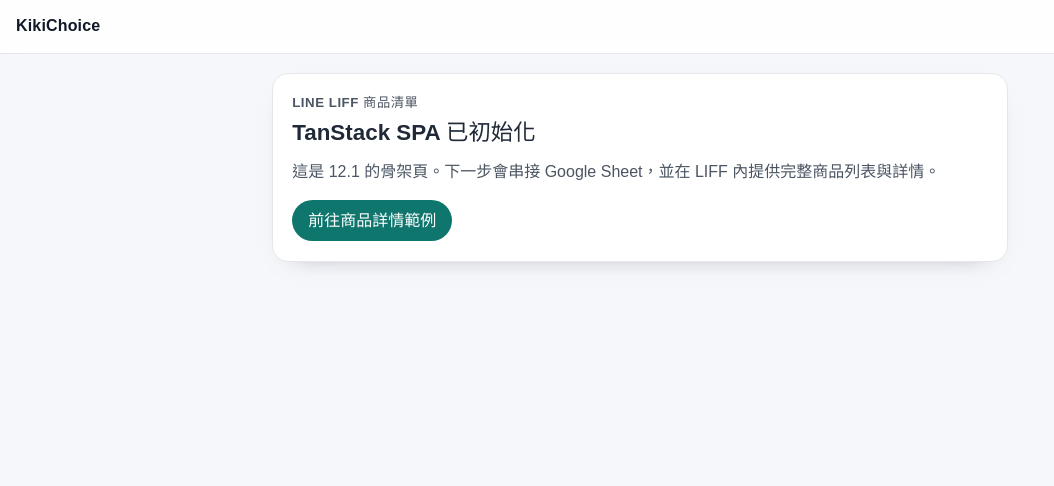
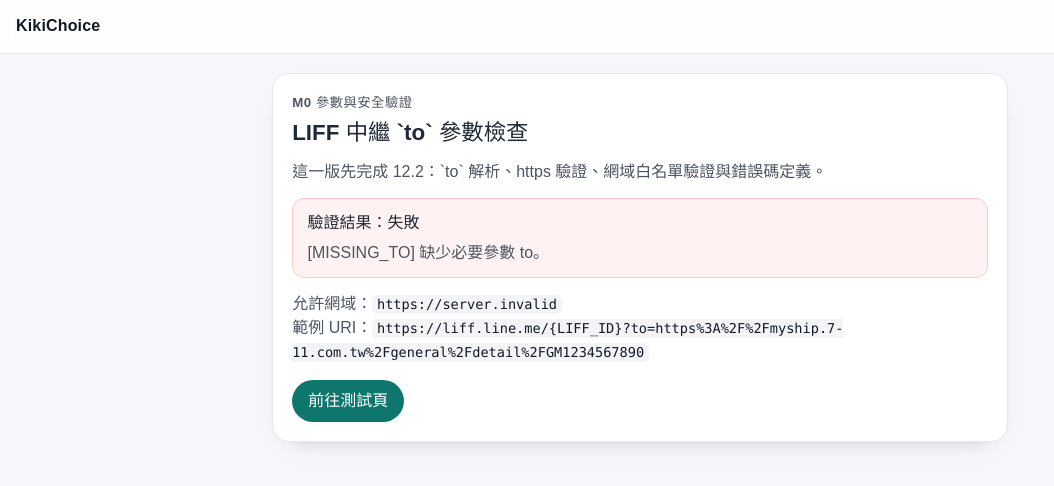
Before and after one commit to huangc28/kikichoice-line-liff, a React (Vite) app: page / in a window 1280 px wide. Shown: the top 486 px of the page, without its empty margins (0-1054 px from the left). Built offline with nearby package versions, Linux system fonts and the light colour scheme; no server answers.

Commit message:
feat: add relay to-param validation and security guard

```diff
--- /dev/null
+++ b/src/features/relay/types.ts
@@ -0,0 +1,20 @@
+export type RelayErrorCode =
+  | 'MISSING_TO'
+  | 'INVALID_TO_URL'
+  | 'INSECURE_PROTOCOL'
+  | 'HOST_NOT_ALLOWED'
+
+export type RelayValidationError = {
+  ok: false
+  code: RelayErrorCode
+  message: string
+  rawTo?: string
+}
+
+export type RelayValidationSuccess = {
+  ok: true
+  targetUrl: string
+  hostname: string
+}
+
+export type RelayValidationResult = RelayValidationSuccess | RelayValidationError
--- a/src/index.css
+++ b/src/index.css
@@ -86,6 +86,35 @@
   gap: 0.75rem;
 }
 
+.status {
+  border-radius: 0.75rem;
+  padding: 0.75rem 0.9rem;
+  margin: 0.9rem 0;
+}
+
+.status.success {
+  border: 1px solid #99f6e4;
+  background: #f0fdfa;
+}
+
+.status.error {
+  border: 1px solid #fecaca;
+  background: #fef2f2;
+}
+
+.status p {
+  margin-top: 0.35rem;
+}
+
+code {
+  font-family: ui-monospace, "SF Mono", Menlo, Monaco, Consolas, "Liberation Mono", "Courier New", monospace;
+  font-size: 0.85em;
+  background: #f3f4f6;
+  color: #111827;
+  padding: 0.1em 0.35em;
+  border-radius: 0.35em;
+}
+
 .button {
   display: inline-flex;
   align-items: center;
--- /dev/null
+++ b/src/lib/security/relay-url.ts
@@ -0,0 +1,86 @@
+import type { RelayErrorCode, RelayValidationResult } from '../../features/relay/types'
+
+const DEFAULT_ALLOWED_RELAY_HOSTS = ['myship.7-11.com.tw']
+
+const RELAY_ERROR_MESSAGES: Record<RelayErrorCode, string> = {
+  MISSING_TO: '缺少必要參數 to。',
+  INVALID_TO_URL: 'to 不是合法網址。',
+  INSECURE_PROTOCOL: '只允許 https 連結。',
+  HOST_NOT_ALLOWED: '此連結網域不在允許清單內。',
+}
+
+export function getRelayErrorMessage(code: RelayErrorCode): string {
+  return RELAY_ERROR_MESSAGES[code]
+}
+
+export function getAllowedRelayHostsFromEnv(): string[] {
+  const rawHosts = import.meta.env.VITE_ALLOWED_RELAY_HOSTS
+
+  if (typeof rawHosts !== 'string' || rawHosts.trim().length === 0) {
+    return DEFAULT_ALLOWED_RELAY_HOSTS
+  }
+
+  const normalized = rawHosts
+    .split(',')
+    .map((host) => host.trim().toLowerCase())
+    .filter((host) => host.length > 0)
+
+  return normalized.length > 0 ? [...new Set(normalized)] : DEFAULT_ALLOWED_RELAY_HOSTS
+}
+
+export function encodeRelayTarget(targetUrl: string): string {
+  return encodeURIComponent(targetUrl)
+}
+
+export function validateRelayTarget(
+  rawTo: string | undefined,
+  allowedHosts: string[],
+): RelayValidationResult {
+  if (!rawTo || rawTo.trim().length === 0) {
+    return {
+      ok: false,
+      code: 'MISSING_TO',
+      message: getRelayErrorMessage('MISSING_TO'),
+    }
+  }
+
+  let parsed: URL
+
+  try {
+    parsed = new URL(rawTo)
+  } catch {
+    return {
+      ok: false,
+      code: 'INVALID_TO_URL',
+      message: getRelayErrorMessage('INVALID_TO_URL'),
+      rawTo,
+    }
+  }
+
+  if (parsed.protocol !== 'https:') {
+    return {
+      ok: false,
+      code: 'INSECURE_PROTOCOL',
+      message: getRelayErrorMessage('INSECURE_PROTOCOL'),
+      rawTo,
+    }
+  }
+
+  const hostname = parsed.hostname.toLowerCase()
+  const normalizedAllowedHosts = allowedHosts.map((host) => host.toLowerCase())
+
+  if (!normalizedAllowedHosts.includes(hostname)) {
+    return {
+      ok: false,
+      code: 'HOST_NOT_ALLOWED',
+      message: getRelayErrorMessage('HOST_NOT_ALLOWED'),
+      rawTo,
+    }
+  }
+
+  return {
+    ok: true,
+    targetUrl: parsed.toString(),
+    hostname,
+  }
+}
--- a/src/routes/__root.tsx
+++ b/src/routes/__root.tsx
@@ -10,7 +10,7 @@
     <>
       <div className="app-shell">
         <header className="topbar">
-          <Link className="brand" to="/">
+          <Link className="brand" search={{}} to="/">
             KikiChoice
           </Link>
         </header>
--- a/src/routes/index.tsx
+++ b/src/routes/index.tsx
@@ -1,20 +1,62 @@
 import { Link, createFileRoute } from '@tanstack/react-router'
 
+import { encodeRelayTarget, getAllowedRelayHostsFromEnv, validateRelayTarget } from '../lib/security/relay-url'
+
+type RelaySearch = {
+  to?: string
+}
+
 export const Route = createFileRoute('/')({
+  validateSearch: (search: Record<string, unknown>): RelaySearch => {
+    if (typeof search.to === 'string') {
+      return { to: search.to }
+    }
+
+    return {}
+  },
   component: HomePage,
 })
 
 function HomePage() {
+  const { to } = Route.useSearch()
+  const allowedHosts = getAllowedRelayHostsFromEnv()
+  const validation = validateRelayTarget(to, allowedHosts)
+  const exampleTarget = 'https://myship.7-11.com.tw/general/detail/GM1234567890'
+  const exampleRelayUrl = `https://liff.line.me/{LIFF_ID}?to=${encodeRelayTarget(exampleTarget)}`
+
   return (
     <section className="panel">
-      <p className="eyebrow">LINE LIFF 商品清單</p>
-      <h1>TanStack SPA 已初始化</h1>
+      <p className="eyebrow">M0 參數與安全驗證</p>
+      <h1>LIFF 中繼 `to` 參數檢查</h1>
+      <p>這一版先完成 12.2：`to` 解析、https 驗證、網域白名單驗證與錯誤碼定義。</p>
+      {validation.ok ? (
+        <div className="status success">
+          <strong>驗證結果：通過</strong>
+          <p>可用於 M1 外開流程。</p>
+          <p>
+            target: <code>{validation.targetUrl}</code>
+          </p>
+          <p>
+            host: <code>{validation.hostname}</code>
+          </p>
+        </div>
+      ) : (
+        <div className="status error">
+          <strong>驗證結果：失敗</strong>
+          <p>
+            [{validation.code}] {validation.message}
+          </p>
+        </div>
+      )}
       <p>
-        這是 12.1 的骨架頁。下一步會串接 Google Sheet，並在 LIFF 內提供完整商品列表與詳情。
+        允許網域：<code>{allowedHosts.join(', ')}</code>
+      </p>
+      <p>
+        範例 URI：<code>{exampleRelayUrl}</code>
       </p>
       <div className="actions">
         <Link className="button" params={{ id: 'demo-product' }} to="/p/$id">
-          前往商品詳情範例
+          前往測試頁
         </Link>
       </div>
     </section>
--- a/src/routes/p.$id.tsx
+++ b/src/routes/p.$id.tsx
@@ -11,9 +11,9 @@
     <section className="panel">
       <p className="eyebrow">商品詳情頁範例</p>
       <h1>{id}</h1>
-      <p>這裡會在 M1 導入 Sheet 商品資料與 LIFF openWindow 行為。</p>
+      <p>這頁僅保留給開發測試使用，正式流程會在 `/` 走 `to` 參數中繼外開。</p>
       <div className="actions">
-        <Link className="button secondary" to="/">
+        <Link className="button secondary" search={{}} to="/">
           回商品列表
         </Link>
       </div>
```
Also changed, not shown: 2 other files (tests, documents, lock files or other folders).
